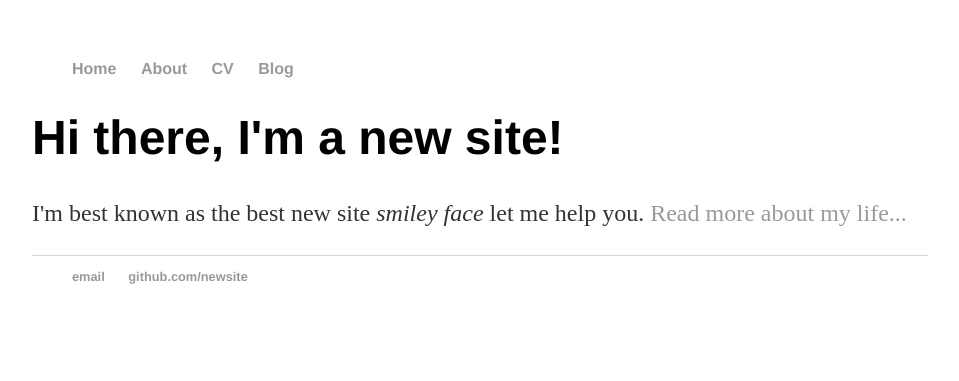
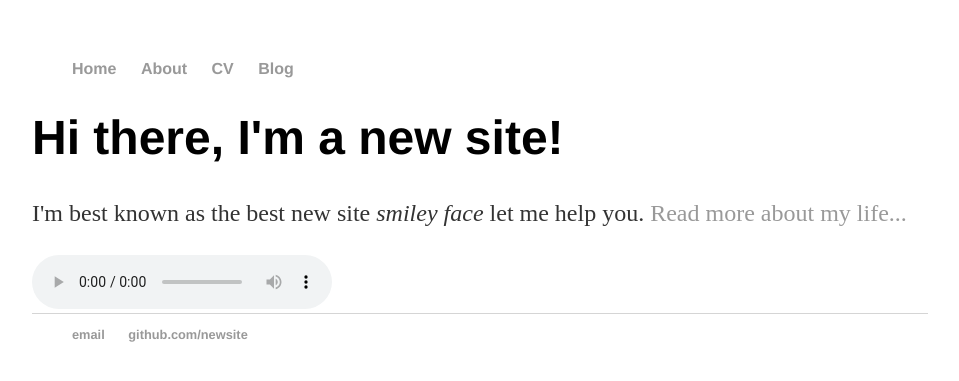
Before and after one commit to acourtney2015/Practice-Building-a-JekyllSite, a Jekyll site: the page built from index.html, in a window 1280 px wide. Shown: the top 381 px of the page, without its empty margins (160-1119 px from the left). Built offline with Jekyll 4.4.1, drawn with Linux system fonts in a browser that asks for light colours.

Commit message:
Update index.html

```diff
--- a/index.html
+++ b/index.html
@@ -8,3 +8,7 @@ title: new site
 
 	<p>I'm best known as the best new site <em>smiley face</em> let me help you. <a href="/about">Read more about my life...</a></p>
 </div><!-- /.blurb -->
+<audio controls>
+  <source src="voice.mp3" type="audio/mpeg">
+Your browser does not support the audio element.
+</audio>
```
